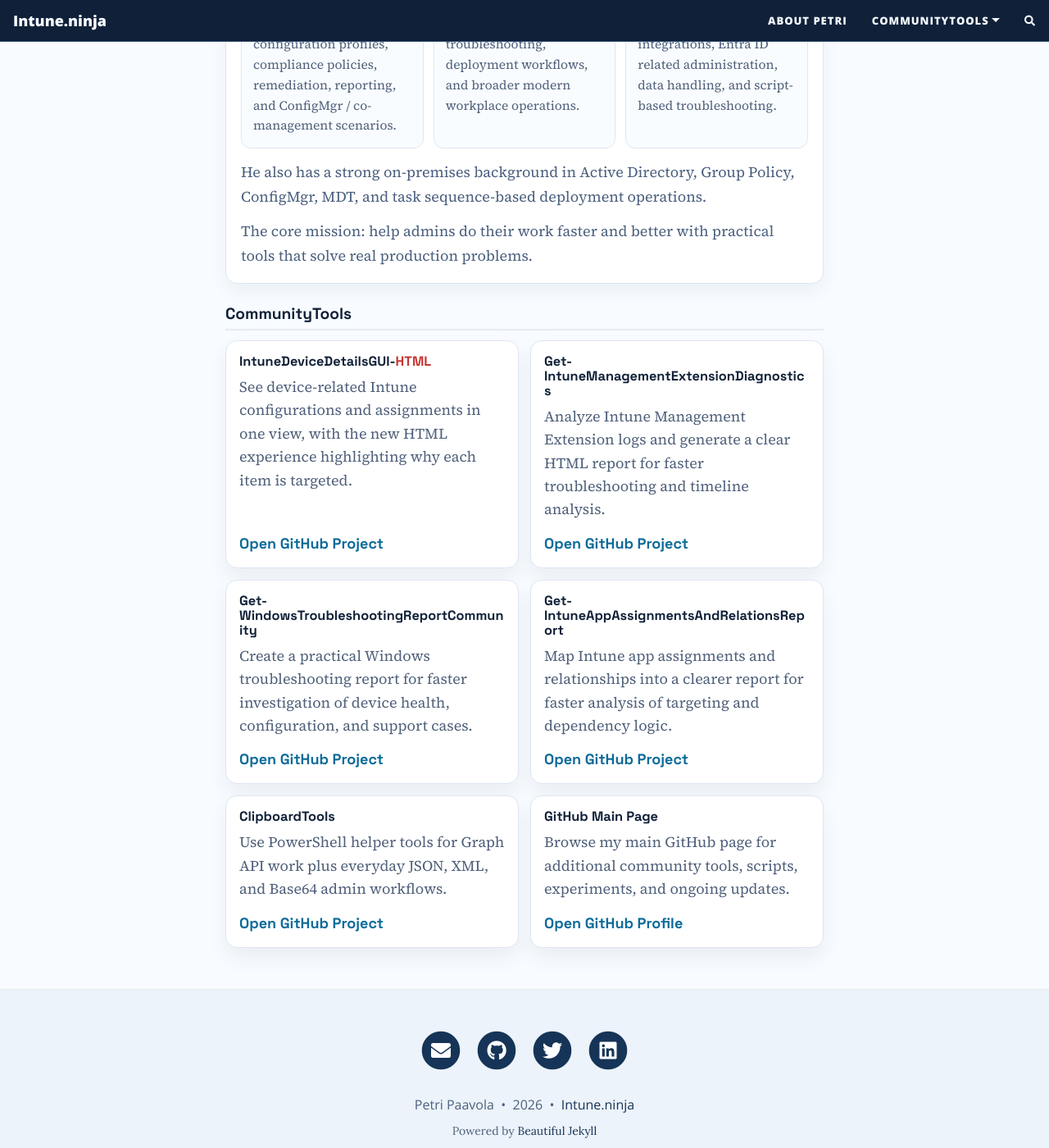
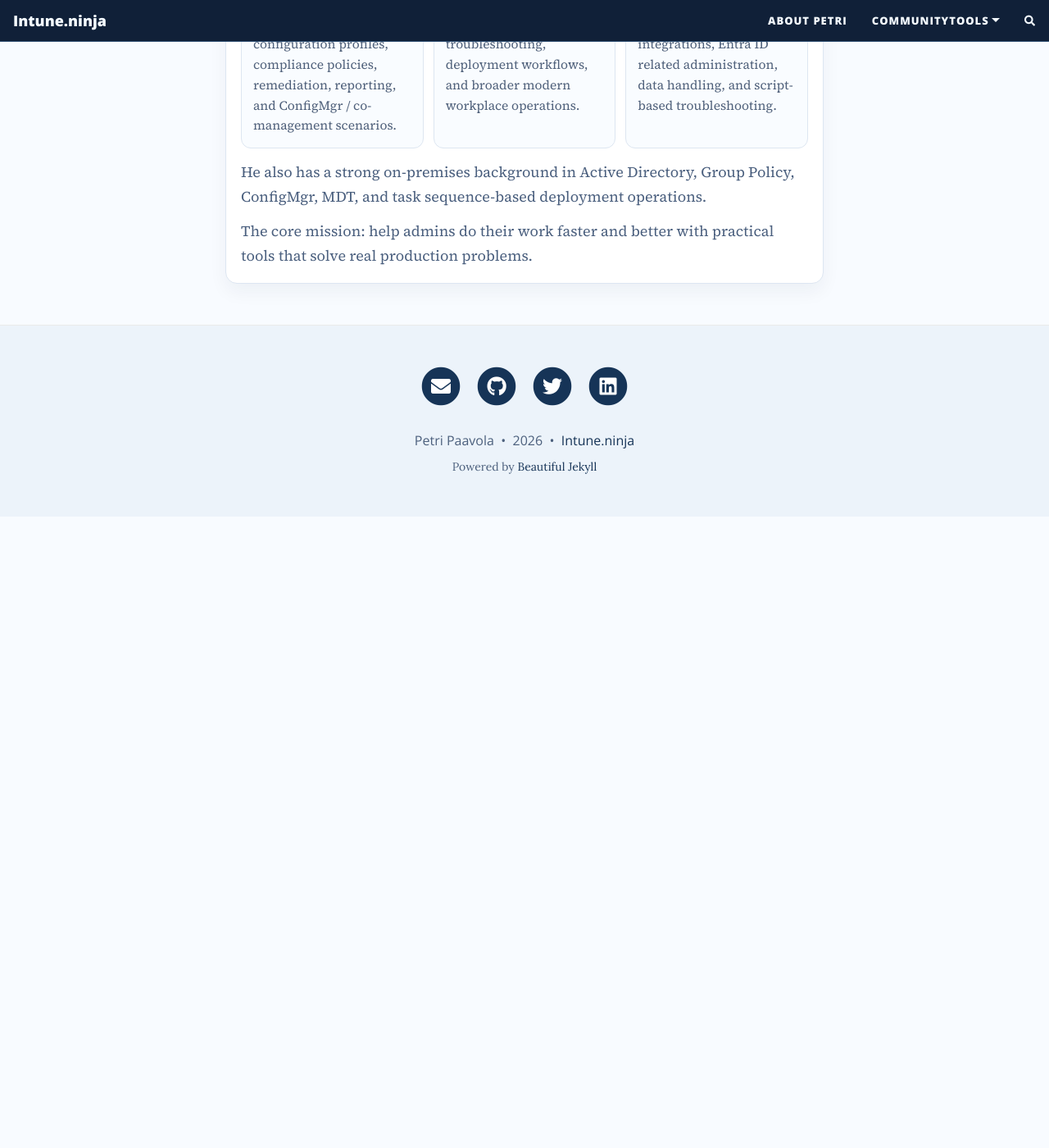
Before and after one commit to petripaavola/petripaavola.github.io, a Jekyll site: the page built from aboutme.md, in a window 1280 px wide and 1400 px high, scrolled down 854 px. Shown: the whole window at 82% size. Built offline with Jekyll 4.4.1, drawn with Linux system fonts in a browser that asks for light colours; nearby versions of some CDN libraries; comment, search, counter and statistics services are not loaded; after the commit the page ends 1484 px from its top, so only the background shows below that.

Commit message:
Rebranding Intune.Ninja landing page

```diff
--- a/aboutme.md
+++ b/aboutme.md
@@ -115,55 +115,9 @@
 		color: #4f607a;
 	}
 
-	.tools-grid {
-		display: grid;
-		gap: 14px;
-		grid-template-columns: repeat(auto-fit, minmax(250px, 1fr));
-	}
-
-	.tool-card {
-		border: 1px solid #dde6f1;
-		border-radius: 14px;
-		background: #fff;
-		padding: 16px;
-		box-shadow: 0 12px 24px rgba(16, 34, 56, 0.06);
-		display: flex;
-		flex-direction: column;
-	}
-
-	.tool-card h3 {
-		margin: 0 0 8px;
-		font-family: "Space Grotesk", "Segoe UI", sans-serif;
-		font-size: 1.02rem;
-	}
-
-	.tool-card .hero-html {
-		color: #c7332e;
-	}
-
-	.tool-card p {
-		margin: 0;
-		color: #4f607a;
-		line-height: 1.58;
-	}
-
-	.tool-card a {
-		margin-top: auto;
-		padding-top: 13px;
-		color: var(--accent);
-		font-family: "Space Grotesk", "Segoe UI", sans-serif;
-		font-weight: 700;
-		text-decoration: none;
-	}
-
-	.tool-card a:hover {
-		color: var(--accent-2);
-	}
-
 	@media (max-width: 767px) {
 		.about-hero,
-		.about-panel,
-		.tool-card {
+		.about-panel {
 			border-radius: 12px;
 		}
 
@@ -226,55 +180,4 @@
 			The core mission: help admins do their work faster and better with practical tools that solve real production problems.
 		</p>
 	</section>
-
-	<h2 class="about-title">CommunityTools</h2>
-	<div class="tools-grid">
-		<article class="tool-card">
-			<h3>IntuneDeviceDetailsGUI-<span class="hero-html">HTML</span></h3>
-			<p>
-				See device-related Intune configurations and assignments in one view, with the new HTML experience highlighting why each item is targeted.
-			</p>
-			<a href="https://github.com/petripaavola/IntuneDeviceDetailsGUI">Open GitHub Project</a>
-		</article>
-
-		<article class="tool-card">
-			<h3>Get-IntuneManagementExtensionDiagnostics</h3>
-			<p>
-				Analyze Intune Management Extension logs and generate a clear HTML report for faster troubleshooting and timeline analysis.
-			</p>
-			<a href="https://github.com/petripaavola/Get-IntuneManagementExtensionDiagnostics">Open GitHub Project</a>
-		</article>
-
-		<article class="tool-card">
-			<h3>Get-WindowsTroubleshootingReportCommunity</h3>
-			<p>
-				Create a practical Windows troubleshooting report for faster investigation of device health, configuration, and support cases.
-			</p>
-			<a href="https://github.com/petripaavola/Get-WindowsTroubleshootingReportCommunity">Open GitHub Project</a>
-		</article>
-
-		<article class="tool-card">
-			<h3>Get-IntuneAppAssignmentsAndRelationsReport</h3>
-			<p>
-				Map Intune app assignments and relationships into a clearer report for faster analysis of targeting and dependency logic.
-			</p>
-			<a href="https://github.com/petripaavola/Get-IntuneAppAssignmentsAndRelationsReport">Open GitHub Project</a>
-		</article>
-
-		<article class="tool-card">
-			<h3>ClipboardTools</h3>
-			<p>
-				Use PowerShell helper tools for Graph API work plus everyday JSON, XML, and Base64 admin workflows.
-			</p>
-			<a href="https://github.com/petripaavola/ClipboardTools">Open GitHub Project</a>
-		</article>
-
-		<article class="tool-card">
-			<h3>GitHub Main Page</h3>
-			<p>
-				Browse my main GitHub page for additional community tools, scripts, experiments, and ongoing updates.
-			</p>
-			<a href="https://github.com/petripaavola">Open GitHub Profile</a>
-		</article>
-	</div>
 </div>
```
